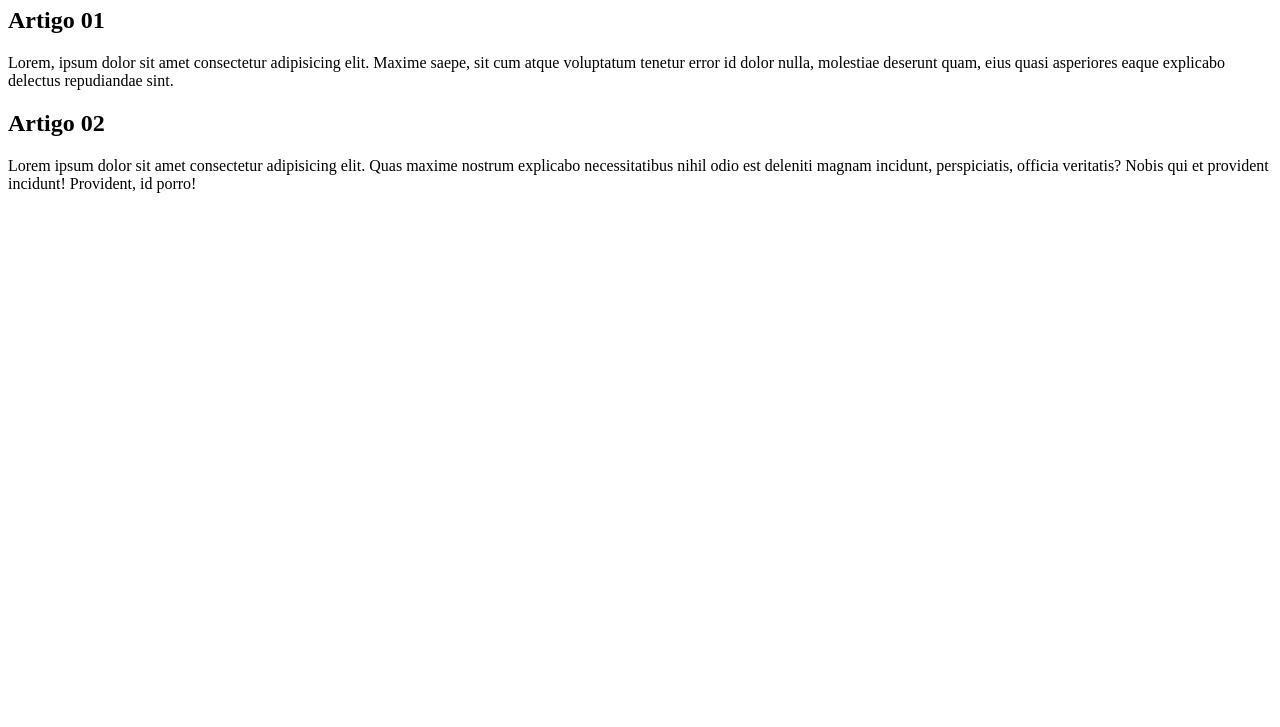
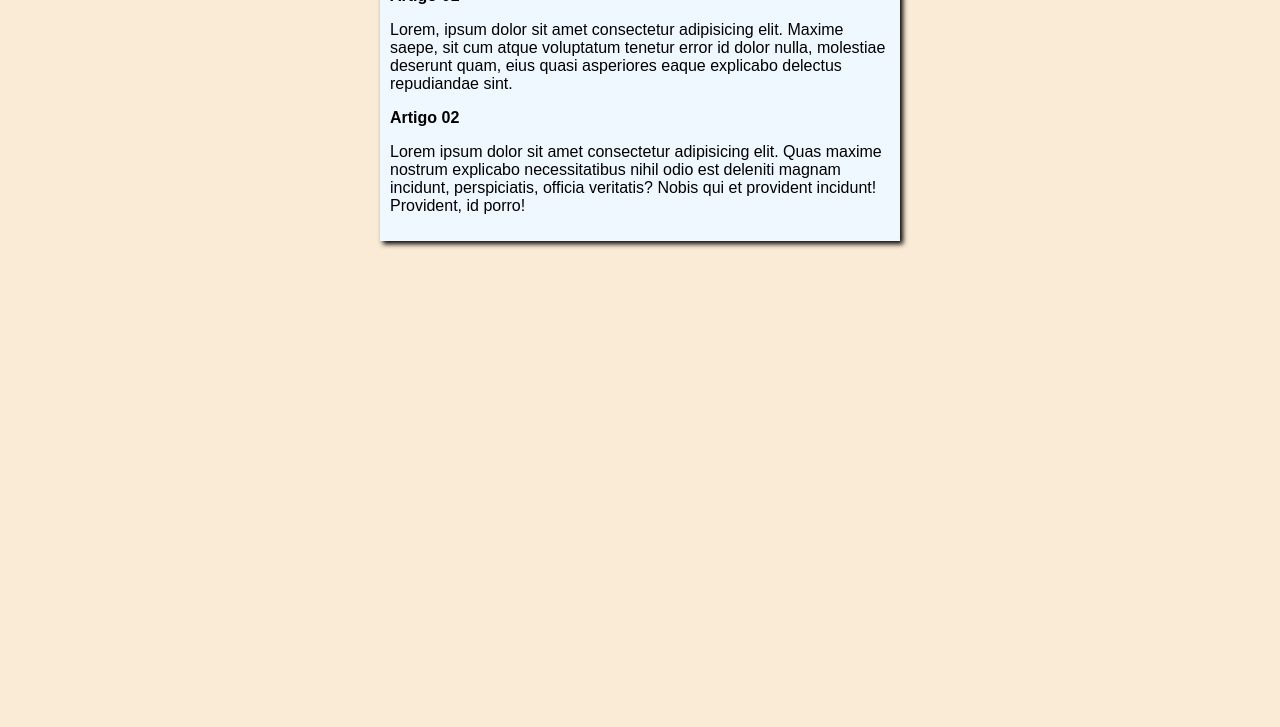
Before and after one commit to ramonreis0023/Teste_Versionamento, a plain HTML site: page index.html in a window 1280 px wide. Shown: the part 73-800 px from the top of the page. Drawn offline with Linux system fonts and the light colour scheme.

Commit message:
iniciei o design

```diff
--- a/index.html
+++ b/index.html
@@ -4,6 +4,7 @@
     <meta charset="UTF-8">
     <meta name="viewport" content="width=device-width, initial-scale=1.0">
     <title>Meu Site</title>
+    <link rel="stylesheet" href="style.css">
 </head>
 <body>
     <main>
--- /dev/null
+++ b/style.css
@@ -0,0 +1,17 @@
+* {
+    font-family: Arial, Helvetica, sans-serif;
+    font-size: 16px;
+
+}
+
+body {
+    background-color: antiquewhite;
+}
+
+main {
+    background-color: aliceblue;
+    width: 500px;
+    margin: auto;
+    padding: 10px;
+    box-shadow: 3px 3px 5px rgba(0, 0, 0.473);
+}
```
